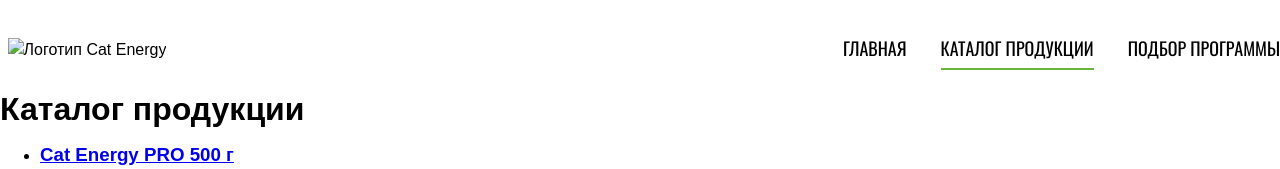
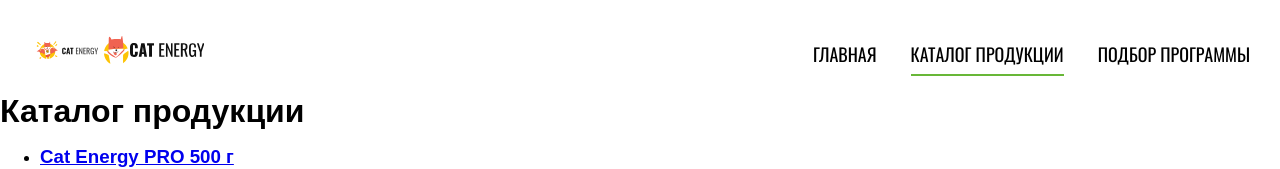
Before and after one commit to RomanStashuk/cat-energy, a website: page src/catalog.html in a window 1280 px wide. Shown: the top 169 px of the page. Drawn offline with Linux system fonts and the light colour scheme.

Commit message:
fix header stylization for inner pages

```diff
--- a/src/catalog.html
+++ b/src/catalog.html
@@ -5,23 +5,35 @@
   <meta http-equiv="X-UA-Compatible" content="IE=edge">
   <meta name="viewport" content="width=device-width, initial-scale=1.0">
   <title>Каталог продукции</title>
+  <link rel="shortcut icon" href="img/favicon/favicon.ico" type="image/x-icon">
+  <link rel="icon" href="img/favicon/favicon.svg" type="image/svg+xml">
+  <link rel="preload" href="fonts/oswaldregular.woff2" as="font" type="font/woff2" crossorigin>
+  <link rel="preload" href="fonts/oswaldmedium.woff2" as="font" type="font/woff2" crossorigin>
   <link rel="stylesheet" href="css/style.css">
 </head>
 <body class="page__body">
 
-  <header class="page-header">
-    <a class="page-header__logo logo logo--header">
-      <img src="" alt="Логотип Сat Energy" width="" height="">
+  <header class="page-header  container">
+    <a class="page-header__logo  logo  logo--header"  aria-label="Cat energy">
+      <svg class="logo__svg" width="101" height="18" viewBox="0 0 202 59" role="img">
+        <use xlink:href="img/logo/logo.svg#logo__img"></use>
+        <use class="logo__use-desktop-effect" xlink:href="img/logo/logo.svg#logo__desktop-effect"></use>
+        <use xlink:href="img/logo/logo.svg#logo__txt--bicolored"></use>
+      </svg>
+      <svg class="logo__mobile-img" width="34" height="38">
+        <use xlink:href="img/logo/logo.svg#logo__img--mobile"></use>
+      </svg>
+      <svg class="logo__mobile-txt" width="101" height="18" role="img">
+        <use xlink:href="img/logo/logo.svg#logo__txt--monocolored"></use>
+      </svg>
     </a>
-    <nav class="main-nav">
-      <button class="main-nav__toggle" type="button">
-        <span class="visually-hidden">Открыть меню</span>
-      </button>
+    <nav class="page-header__nav  main-nav  main-nav--closed  main-nav--nojs">
+      <button class="main-nav__toggle" type="button" aria-label="Открыть меню"></button>
       <ul class="main-nav__list">
         <li class="main-nav__item">
           <a href="index.html">Главная</a>
         </li>
-        <li class="main-nav__item main-nav__item--active">
+        <li class="main-nav__item  main-nav__item--active">
           <a>Каталог продукции</a>
         </li>
         <li class="main-nav__item">
```
Also changed, not shown: src/sass/blocks/_main-nav.scss (+19 -3 lines), src/sass/blocks/_page-header.scss (+7 -1 lines).
